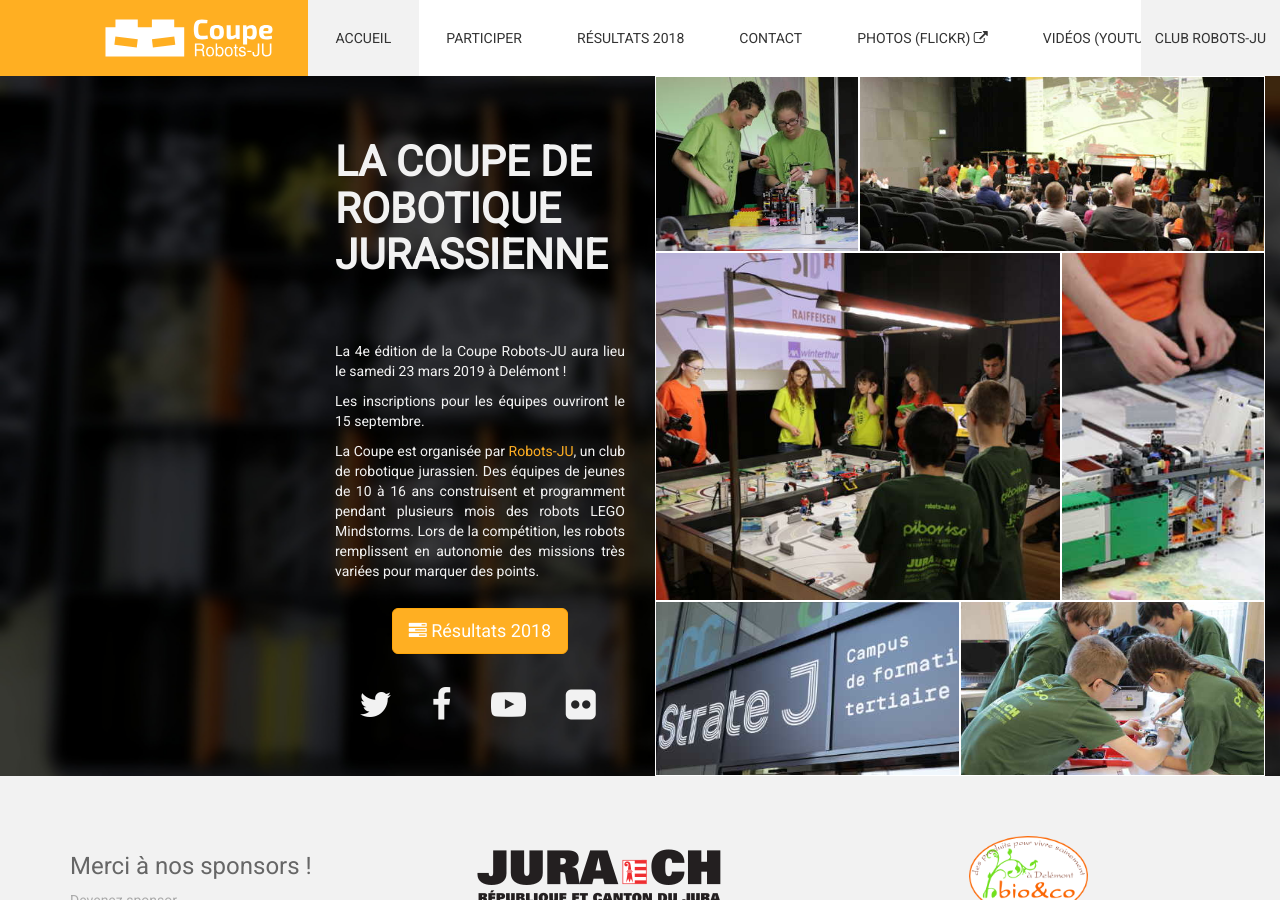
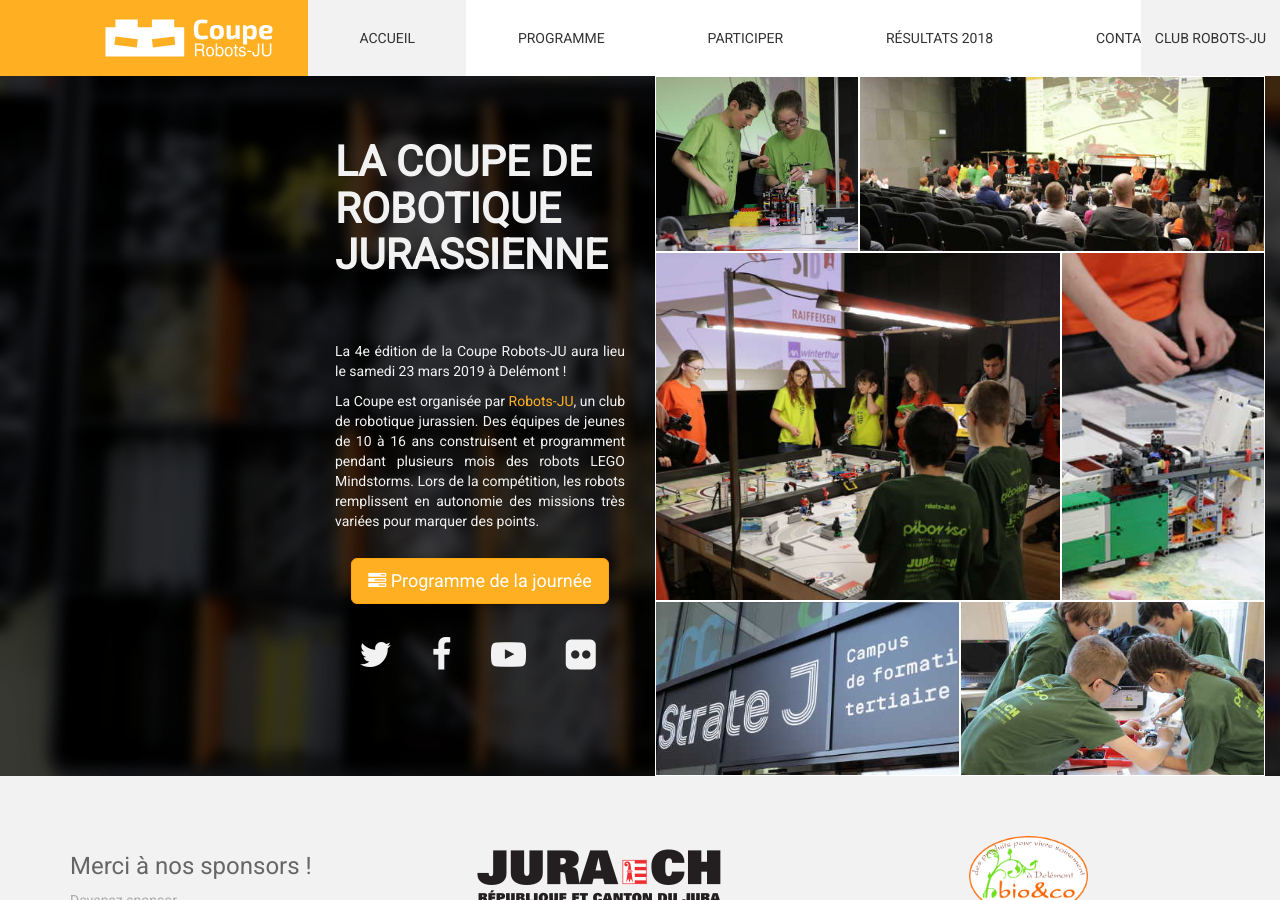
Before and after one commit to robots-ju/coupe.robots-ju.ch, a Jekyll site: the page built from index.md, in a window 1280 px wide and 900 px high. Built offline with Jekyll 4.4.1, drawn with Linux system fonts in a browser that asks for light colours; comment, search, counter and statistics services are not loaded.

Commit message:
Mise à jour de la navigation

```diff
--- a/_config.yml
+++ b/_config.yml
@@ -24,16 +24,14 @@ exclude:
 main_menu:
   - title: Accueil
     url: /
+  - title: Programme
+    url: /programme
   - title: Participer
     url: /equipes/participer
   - title: Résultats 2018
     url: /resultats/2018
   - title: Contact
     url: /contact
-  - title: Photos (Flickr)
-    url: https://www.flickr.com/photos/robots-ju/sets/72157665226069147
-  - title: Vidéos (YouTube)
-    url: https://www.youtube.com/user/robotsju
 
 sitemap:
   visitors:
--- a/index.md
+++ b/index.md
@@ -12,14 +12,12 @@ banner_image: /media/banners/robotgame.jpg
 
 La 4e édition de la Coupe Robots-JU aura lieu le samedi 23 mars 2019 à Delémont !
 
-Les inscriptions pour les équipes ouvriront le 15 septembre.
-
 La Coupe est organisée par [Robots-JU](https://robots-ju.ch/), un club de robotique jurassien.
 Des équipes de jeunes de 10 à 16 ans construisent et programment pendant plusieurs mois des robots LEGO Mindstorms.
 Lors de la compétition, les robots remplissent en autonomie des missions très variées pour marquer des points.
 
 <div class="links">
-  <a class="btn btn-lg btn-primary" href="/resultats/2018"><i class="fa fa-tasks" aria-hidden="true"></i> Résultats 2018</a>
+  <a class="btn btn-lg btn-primary" href="/programme"><i class="fa fa-tasks" aria-hidden="true"></i> Programme de la journée</a>
 </div>
 
 <div class="links">
```
Also changed, not shown: resultats-2018.md (+2 -0 lines).
